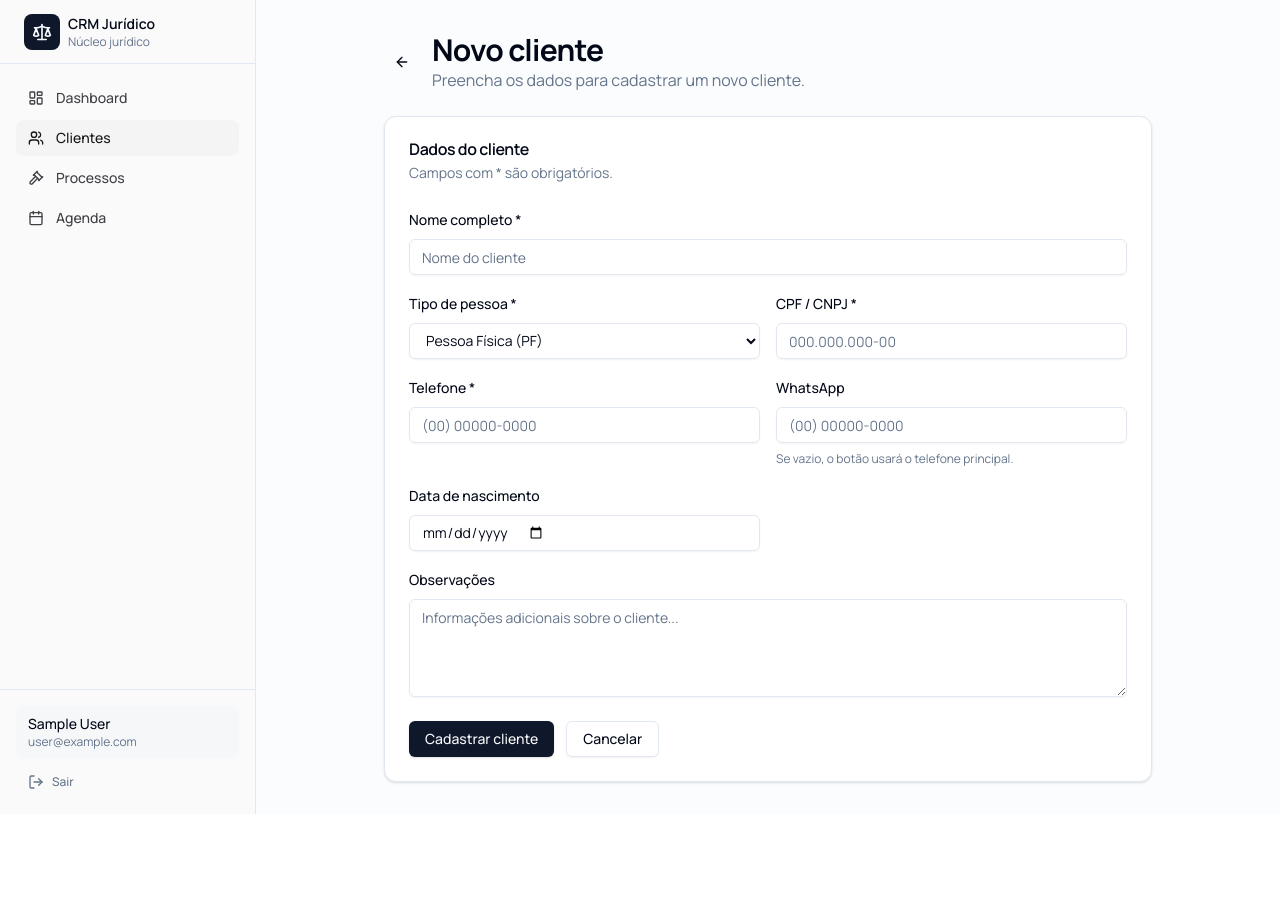
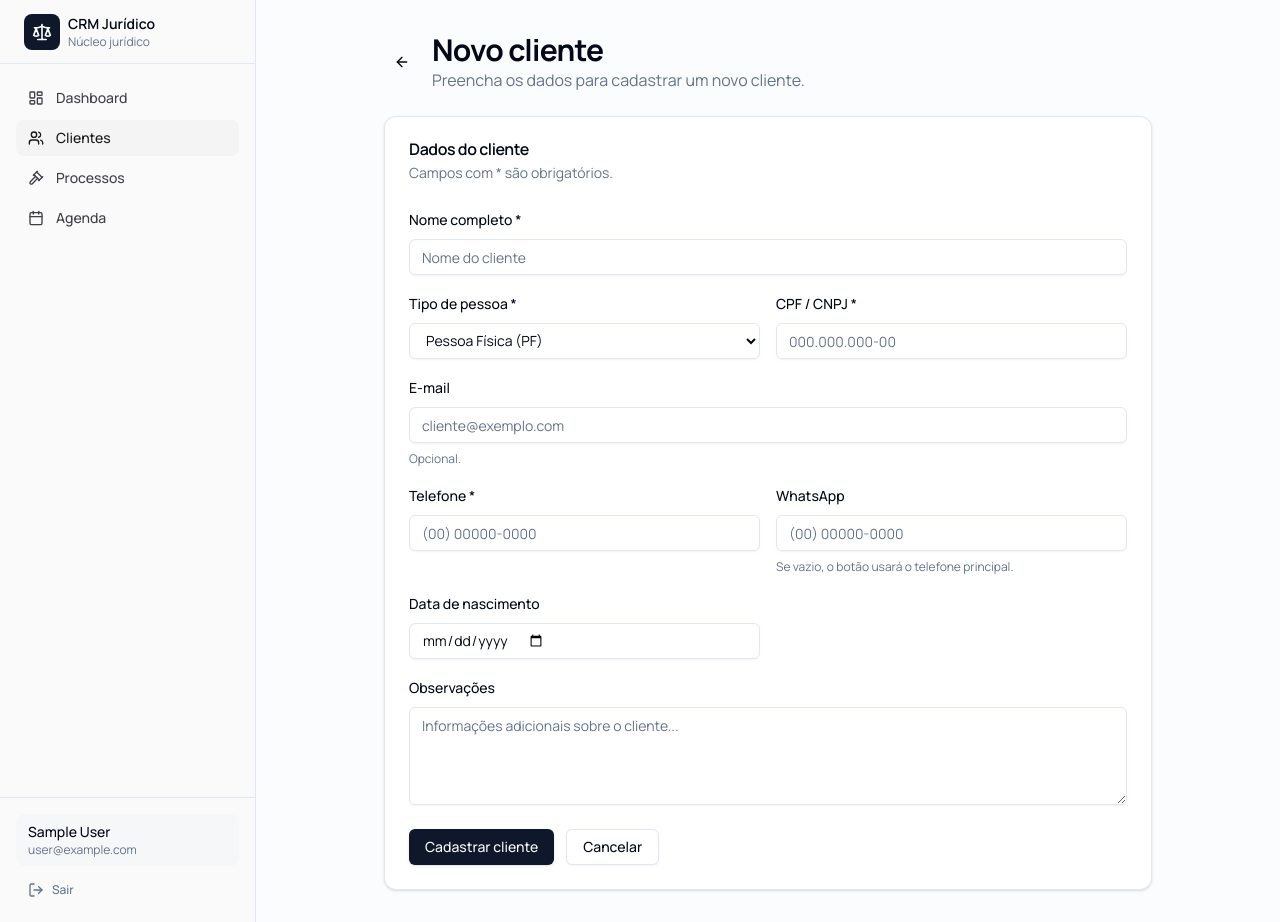
Before and after one commit to raulDEVzzz/crm-juridico, a Next.js app: page /clients/new in a window 1280 px wide. Before the commit the page ends 814 px from the top, so only its background shows below. Built offline with nearby package versions, Linux system fonts and the light colour scheme; no server answers; sample sign-in values are in the browser's storage; a web font is replaced by a local one.

Commit message:
feat(clients): adiciona email opcional ao cadastro

```diff
--- a/src/actions/clients.ts
+++ b/src/actions/clients.ts
@@ -60,6 +60,7 @@ export async function createClient(
     name: formData.get("name"),
     personType: formData.get("personType"),
     document: formData.get("document"),
+    email: formData.get("email") || undefined,
     phone: formData.get("phone"),
     whatsapp: formData.get("whatsapp") || undefined,
     birthDate: formData.get("birthDate") || undefined,
@@ -84,6 +85,7 @@ export async function createClient(
         name: data.name,
         personType: data.personType as PersonType,
         document: data.document,
+        email: data.email ?? null,
         phone: data.phone,
         whatsapp: data.whatsapp || null,
         birthDate: parseDateUTC(data.birthDate),
@@ -132,6 +134,7 @@ export async function updateClient(
     name: formData.get("name"),
     personType: formData.get("personType"),
     document: formData.get("document"),
+    email: formData.get("email") || undefined,
     phone: formData.get("phone"),
     whatsapp: formData.get("whatsapp") || undefined,
     birthDate: formData.get("birthDate") || undefined,
@@ -157,6 +160,7 @@ export async function updateClient(
         name: data.name,
         personType: data.personType as PersonType,
         document: data.document,
+        email: data.email ?? null,
         phone: data.phone,
         whatsapp: data.whatsapp || null,
         birthDate: parseDateUTC(data.birthDate),
--- a/src/components/clients/client-form.tsx
+++ b/src/components/clients/client-form.tsx
@@ -84,6 +84,21 @@ export function ClientForm({ client, mode }: ClientFormProps) {
           )}
         </div>
 
+        <div className="space-y-2 md:col-span-2">
+          <Label htmlFor="email">E-mail</Label>
+          <Input
+            id="email"
+            name="email"
+            type="email"
+            defaultValue={client?.email ?? ""}
+            placeholder="cliente@exemplo.com"
+          />
+          <p className="text-xs text-muted-foreground">Opcional.</p>
+          {state.errors?.email && (
+            <p className="text-sm text-destructive">{state.errors.email[0]}</p>
+          )}
+        </div>
+
         <div className="space-y-2">
           <Label htmlFor="phone">Telefone *</Label>
           <Input
--- a/src/components/clients/client-table.tsx
+++ b/src/components/clients/client-table.tsx
@@ -143,6 +143,10 @@ export function ClientTable({ clients, search = "" }: ClientTableProps) {
                 </CardHeader>
                 <CardContent className="grid gap-2 text-sm sm:grid-cols-2 lg:grid-cols-4">
                   <div>
+                    <p className="text-muted-foreground">E-mail</p>
+                    <p className="break-all font-medium">{client.email ?? "—"}</p>
+                  </div>
+                  <div>
                     <p className="text-muted-foreground">Telefone</p>
                     <p className="font-medium">{formatPhone(client.phone)}</p>
                   </div>
--- a/src/lib/validations/client.ts
+++ b/src/lib/validations/client.ts
@@ -107,6 +107,14 @@ export const clientFormSchema = z
       .max(200, "Nome muito longo"),
     personType: personTypeEnum,
     document: z.string().transform(normalizeDigits),
+    email: z
+      .string()
+      .optional()
+      .transform((value) => {
+        const trimmed = value?.trim();
+        return trimmed ? trimmed : undefined;
+      })
+      .pipe(z.string().email("E-mail inválido").optional()),
     phone: z.string().transform(normalizeDigits),
     whatsapp: z
       .string()
```
Also changed, not shown: 1 other file (tests, documents, lock files or other folders).
